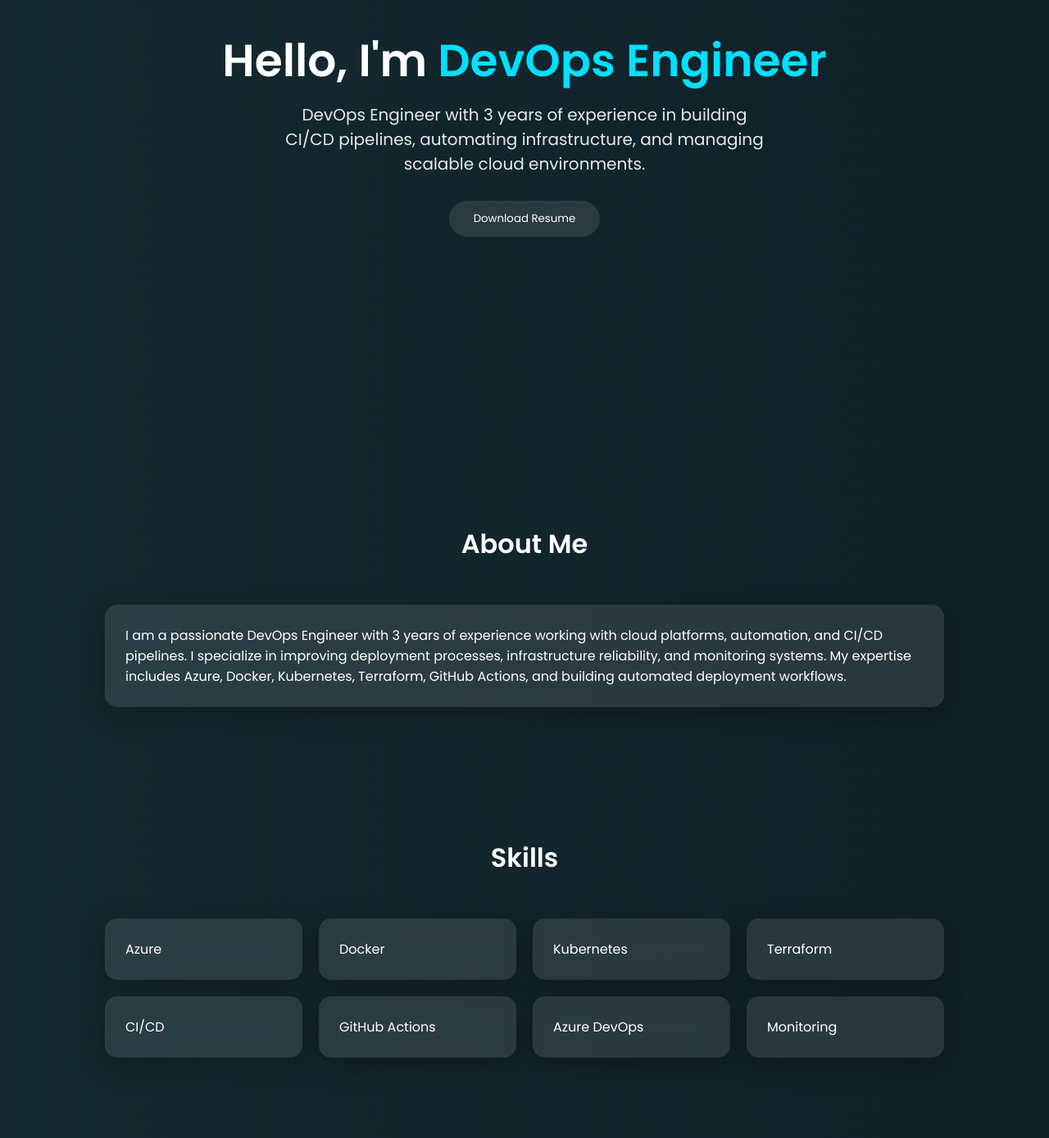
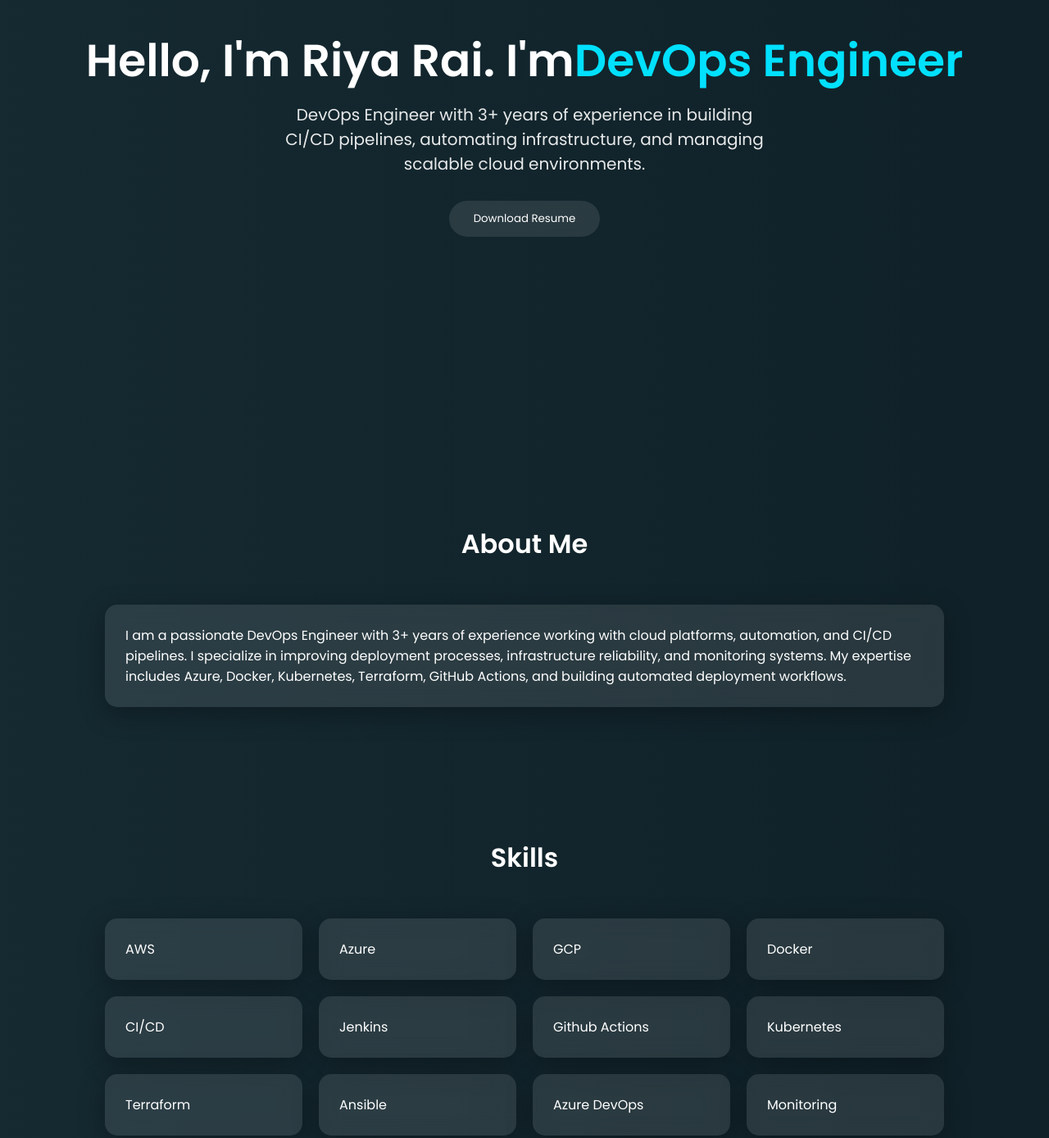
Before and after one commit to RiyaRai01/github-action-zero-to-hero, a plain HTML site: page index.html in a window 1280 px wide. Shown: the part 240-1629 px from the top of the page at 82% size. Drawn offline with Linux system fonts and the light colour scheme.

Commit message:
Update index.html

```diff
--- a/index.html
+++ b/index.html
@@ -3,7 +3,7 @@
 <head>
 <meta charset="UTF-8">
 <meta name="viewport" content="width=device-width, initial-scale=1.0">
-<title>DevOps Engineer Portfolio</title>
+<title>RRai</title>
 
 <link href="https://fonts.googleapis.com/css2?family=Poppins:wght@300;400;600&display=swap" rel="stylesheet">
 
@@ -179,17 +179,14 @@ opacity:.7;
 
 <section class="hero">
 
-<h1>Hello, I'm <span>DevOps Engineer</span></h1>
+<h1>Hello, I'm Riya Rai. I'm<span>DevOps Engineer</span></h1>
 
 <p>
-DevOps Engineer with 3 years of experience in building CI/CD pipelines,
+DevOps Engineer with 3+ years of experience in building CI/CD pipelines,
 automating infrastructure, and managing scalable cloud environments.
 </p>
-
 <button class="btn">Download Resume</button>
-
 </section>
-
 
 <section id="about">
 
@@ -198,7 +195,7 @@ automating infrastructure, and managing scalable cloud environments.
 <div class="glass">
 
 <p>
-I am a passionate DevOps Engineer with 3 years of experience working with
+I am a passionate DevOps Engineer with 3+ years of experience working with
 cloud platforms, automation, and CI/CD pipelines. I specialize in improving
 deployment processes, infrastructure reliability, and monitoring systems.
 
@@ -216,13 +213,16 @@ and building automated deployment workflows.
 <h2 class="section-title">Skills</h2>
 
 <div class="skills">
-
+<div class="glass">AWS</div>
 <div class="glass">Azure</div>
+<div class="glass">GCP</div>
 <div class="glass">Docker</div>
+<div class="glass">CI/CD</div>
+<div class="glass">Jenkins</div>
+<div class="glass">Github Actions</div>
 <div class="glass">Kubernetes</div>
 <div class="glass">Terraform</div>
-<div class="glass">CI/CD</div>
-<div class="glass">GitHub Actions</div>
+<div class="glass">Ansible</div>
 <div class="glass">Azure DevOps</div>
 <div class="glass">Monitoring</div>
 
```
